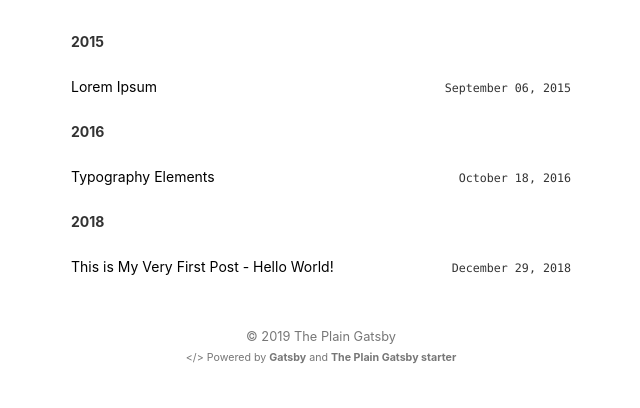
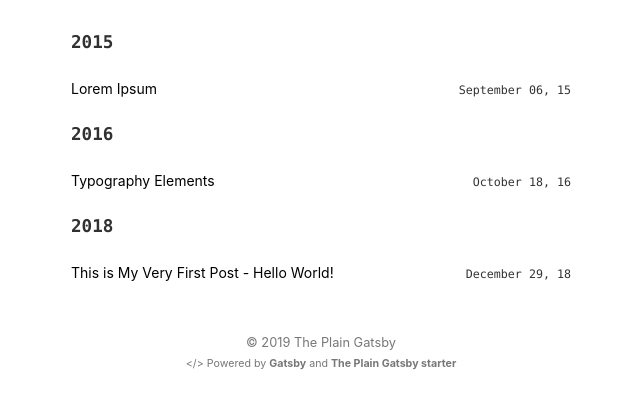
Before and after one commit to wangonya/the-plain-gatsby, a Gatsby site: page / in a window 1280 px wide. Shown: the part 138-546 px from the top of the page, without its empty margins (319-959 px from the left). Built offline with nearby package versions, Linux system fonts and the light colour scheme; Gatsby itself is replaced by a stand-in of ours; some packages are replaced by stand-ins of ours.

Commit message:
add year styling

```diff
--- a/src/pages/index.js
+++ b/src/pages/index.js
@@ -28,7 +28,7 @@ const IndexPage = ({ data }) => {
   const postsListContainer = groupBy(posts, getDateYear).map(
     ({ year, posts }, i) => (
       <div key={i}>
-        <b>{year}</b>
+        <h4 className="code">{year}</h4>
         {postsList(posts)}
       </div>
     )
@@ -55,7 +55,7 @@ export const pageQuery = graphql`
             slug
           }
           frontmatter {
-            date(formatString: "MMMM DD, YYYY")
+            date(formatString: "MMMM DD, YY")
             title
           }
         }
```
